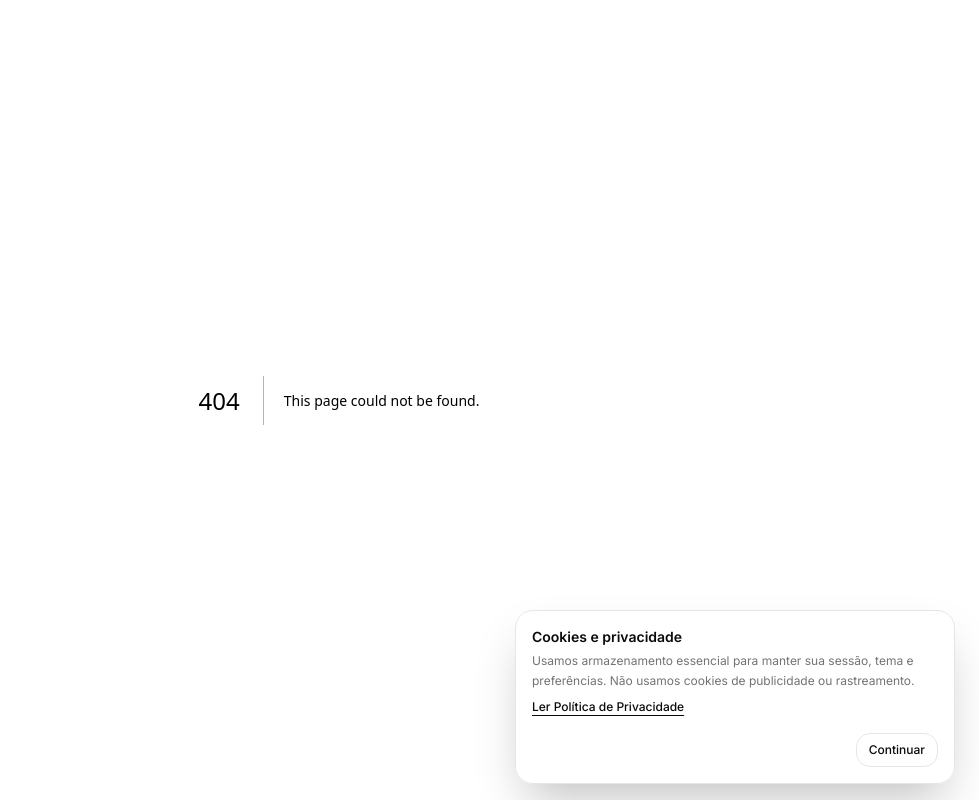
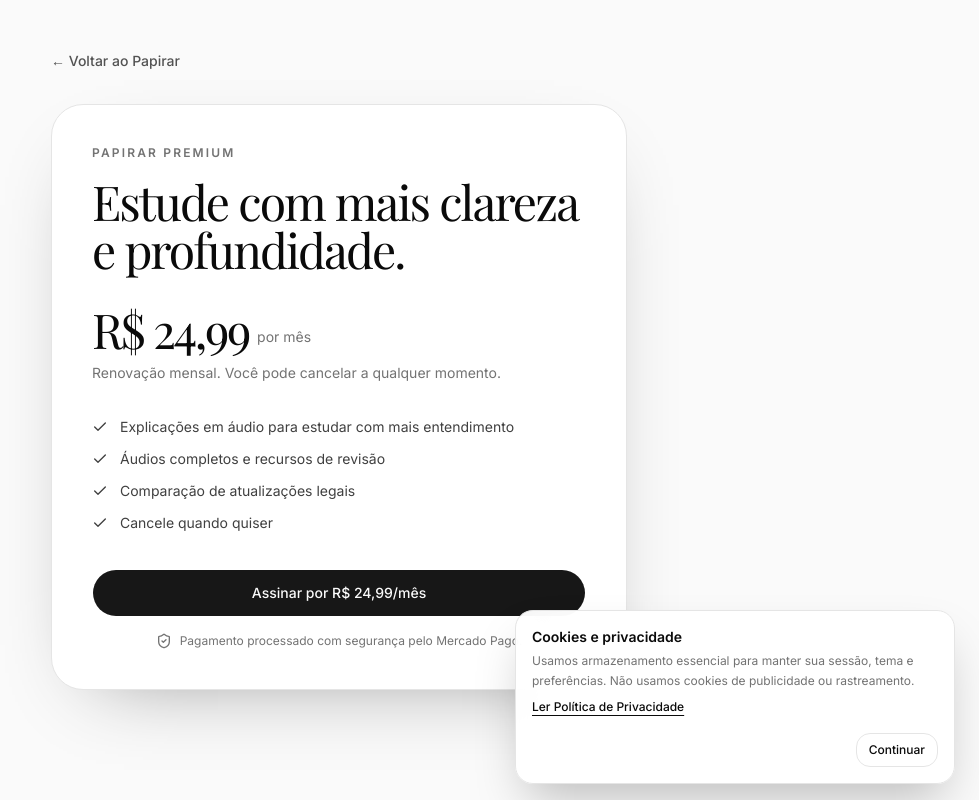
Before and after one commit to llipper/papirar-prod, a Next.js app: page /assinar in a window 1280 px wide. Before the commit this address had no page. Shown: the whole page, without its empty margins (301-1280 px from the left). Built offline with nearby package versions, Linux system fonts and the light colour scheme; no server answers; sample sign-in values are in the browser's storage; a web font is replaced by a local one.

Commit message:
feat: add Mercado Pago premium checkout

```diff
--- /dev/null
+++ b/app/assinar/page.tsx
@@ -0,0 +1,40 @@
+"use client"
+
+import Link from "next/link"
+import { Check, ShieldCheck } from "lucide-react"
+
+import { AuthGuard } from "@/components/auth/auth-guard"
+import { MercadoPagoCheckoutButton } from "@/components/subscription/mercado-pago-checkout-button"
+
+const benefits = [
+  "Explicações em áudio para estudar com mais entendimento",
+  "Áudios completos e recursos de revisão",
+  "Comparação de atualizações legais",
+  "Cancele quando quiser",
+]
+
+export default function SubscribePage() {
+  return (
+    <AuthGuard>
+      <main className="min-h-screen bg-neutral-50 px-5 py-12 text-neutral-950 sm:px-8">
+        <div className="mx-auto max-w-xl">
+          <Link href="/dashboard" className="text-sm font-medium text-neutral-600 underline-offset-4 hover:underline">← Voltar ao Papirar</Link>
+          <section className="mt-8 rounded-[2rem] border border-neutral-200 bg-white p-7 shadow-[0_28px_80px_-45px_rgba(0,0,0,0.45)] sm:p-10">
+            <p className="text-xs font-semibold uppercase tracking-[0.18em] text-neutral-500">Papirar Premium</p>
+            <h1 className="mt-4 font-display text-4xl tracking-[-0.04em] sm:text-5xl">Estude com mais clareza e profundidade.</h1>
+            <div className="mt-8 flex items-end gap-2">
+              <span className="font-display text-5xl tracking-[-0.05em]">R$ 24,99</span>
+              <span className="pb-1.5 text-sm text-neutral-500">por mês</span>
+            </div>
+            <p className="mt-2 text-sm leading-6 text-neutral-500">Renovação mensal. Você pode cancelar a qualquer momento.</p>
+            <ul className="mt-8 space-y-3 text-sm text-neutral-700">
+              {benefits.map((benefit) => <li key={benefit} className="flex gap-3"><Check className="mt-0.5 size-4 shrink-0" />{benefit}</li>)}
+            </ul>
+            <div className="mt-9"><MercadoPagoCheckoutButton /></div>
+            <p className="mt-4 flex items-center justify-center gap-2 text-center text-xs text-neutral-500"><ShieldCheck className="size-4" />Pagamento processado com segurança pelo Mercado Pago.</p>
+          </section>
+        </div>
+      </main>
+    </AuthGuard>
+  )
+}
--- /dev/null
+++ b/app/assinar/retorno/page.tsx
@@ -0,0 +1,14 @@
+import Link from "next/link"
+
+export default function SubscriptionReturnPage() {
+  return (
+    <main className="grid min-h-screen place-items-center bg-neutral-50 px-5 text-neutral-950">
+      <section className="max-w-md rounded-[2rem] border border-neutral-200 bg-white p-8 text-center shadow-[0_28px_80px_-45px_rgba(0,0,0,0.45)]">
+        <p className="text-xs font-semibold uppercase tracking-[0.18em] text-neutral-500">Papirar Premium</p>
+        <h1 className="mt-4 font-display text-4xl tracking-[-0.04em]">Estamos confirmando seu pagamento.</h1>
+        <p className="mt-5 text-sm leading-6 text-neutral-600">Assim que o Mercado Pago confirmar a assinatura, seus recursos Premium serão liberados automaticamente. Isso pode levar alguns instantes.</p>
+        <Link href="/dashboard/perfil" className="mt-8 inline-flex rounded-full bg-neutral-950 px-5 py-3 text-sm font-semibold text-white">Ir para meu perfil</Link>
+      </section>
+    </main>
+  )
+}
--- a/components/landing/landing-page.tsx
+++ b/components/landing/landing-page.tsx
@@ -216,9 +216,9 @@
                 ))}
               </ul>
               <Button asChild className="mt-9 h-12 w-full rounded-full">
-                <Link href="/login">Criar conta e conhecer o Premium <ArrowRight className="size-4" /></Link>
+                <Link href="/assinar">Assinar Papirar Premium <ArrowRight className="size-4" /></Link>
               </Button>
-              <p className="mt-3 text-center text-xs text-neutral-500">Assinatura disponível pelo aplicativo Android.</p>
+              <p className="mt-3 text-center text-xs text-neutral-500">Pagamento processado com segurança pelo Mercado Pago.</p>
             </div>
           </LandingReveal>
         </div>
--- a/components/login-form.tsx
+++ b/components/login-form.tsx
@@ -1,6 +1,7 @@
 "use client"
 
 import Link from "next/link"
+import { useSearchParams } from "next/navigation"
 import { useState } from "react"
 import { Eye, EyeOff } from "lucide-react"
 
@@ -25,6 +26,7 @@
 } from "@/lib/auth/validators"
 
 export function LoginForm() {
+  const searchParams = useSearchParams()
   const [email, setEmail] = useState("")
   const [password, setPassword] = useState("")
   const [showPassword, setShowPassword] = useState(false)
@@ -32,6 +34,7 @@
   const [feedback, setFeedback] = useState<string>()
   const [isError, setIsError] = useState(false)
   const [submitState, setSubmitState] = useState<"idle" | "success" | "error">("idle")
+  const next = safeNext(searchParams.get("next"))
 
   async function handleGoogleSignIn() {
     setIsSubmitting(true)
@@ -39,7 +42,7 @@
     try {
       const { error } = await signInWithGoogle()
       if (error) throw error
-      window.location.assign("/dashboard")
+      window.location.assign(next)
     } catch (error) {
       setIsError(true)
       setFeedback(authErrorMessage(error, "Não foi possível entrar com Google."))
@@ -67,7 +70,7 @@
       setIsError(false)
       setSubmitState("success")
       setFeedback("Login realizado com sucesso. Redirecionando...")
-      window.setTimeout(() => window.location.assign("/dashboard"), 700)
+      window.setTimeout(() => window.location.assign(next), 700)
     } catch (error) {
       setIsError(true)
       setSubmitState("error")
@@ -167,3 +170,7 @@
     </form>
   )
 }
+
+function safeNext(value: string | null) {
+  return value?.startsWith("/") && !value.startsWith("//") ? value : "/dashboard"
+}
--- /dev/null
+++ b/components/subscription/mercado-pago-checkout-button.tsx
@@ -0,0 +1,42 @@
+"use client"
+
+import { useState } from "react"
+
+import { Button } from "@/components/ui/button"
+import { firebaseAuth } from "@/lib/firebase/client"
+
+const apiBase = (process.env.NEXT_PUBLIC_CLOUDFLARE_API_URL ?? "https://papirar-api.papirar-api-worker.workers.dev").replace(/\/$/, "")
+
+export function MercadoPagoCheckoutButton() {
+  const [state, setState] = useState<"idle" | "loading" | "error">("idle")
+  const [message, setMessage] = useState("")
+
+  async function startCheckout() {
+    setState("loading")
+    setMessage("")
+    try {
+      const user = firebaseAuth.currentUser
+      if (!user) throw new Error("Sua sessão expirou. Entre novamente para assinar.")
+      const token = await user.getIdToken()
+      const response = await fetch(`${apiBase}/billing/mercado-pago/checkout`, {
+        method: "POST",
+        headers: { Authorization: `Bearer ${token}` },
+      })
+      const payload = await response.json().catch(() => null) as { checkoutUrl?: string; error?: string } | null
+      if (!response.ok || !payload?.checkoutUrl) throw new Error(payload?.error ?? "Não foi possível iniciar o pagamento agora.")
+      window.location.assign(payload.checkoutUrl)
+    } catch (error) {
+      setState("error")
+      setMessage(error instanceof Error ? error.message : "Não foi possível iniciar o pagamento agora.")
+    }
+  }
+
+  return (
+    <div className="grid gap-3">
+      <Button className="h-12 w-full rounded-full" onClick={startCheckout} disabled={state === "loading"}>
+        {state === "loading" ? "Abrindo pagamento seguro..." : "Assinar por R$ 24,99/mês"}
+      </Button>
+      {state === "error" ? <p className="text-center text-sm text-destructive" role="alert">{message}</p> : null}
+    </div>
+  )
+}
```
